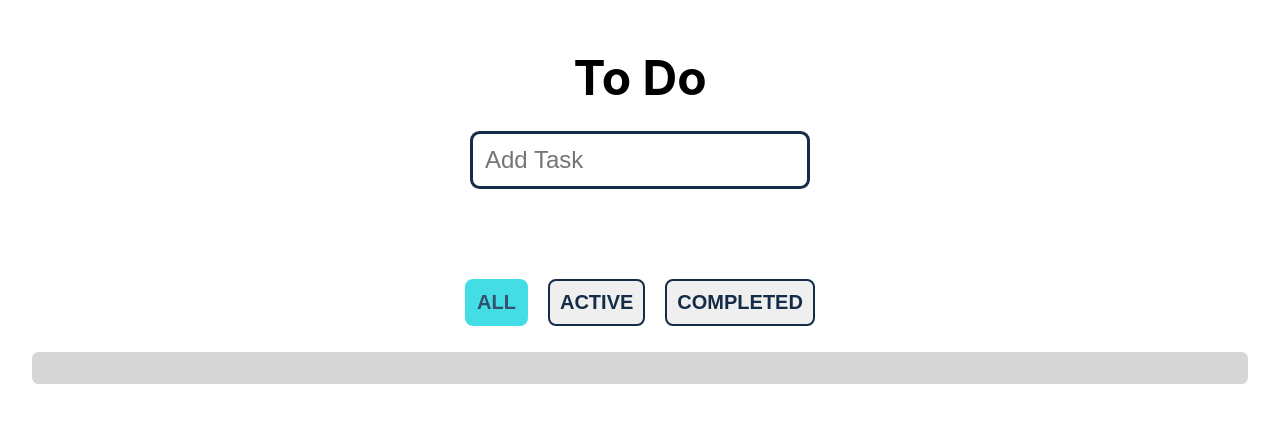
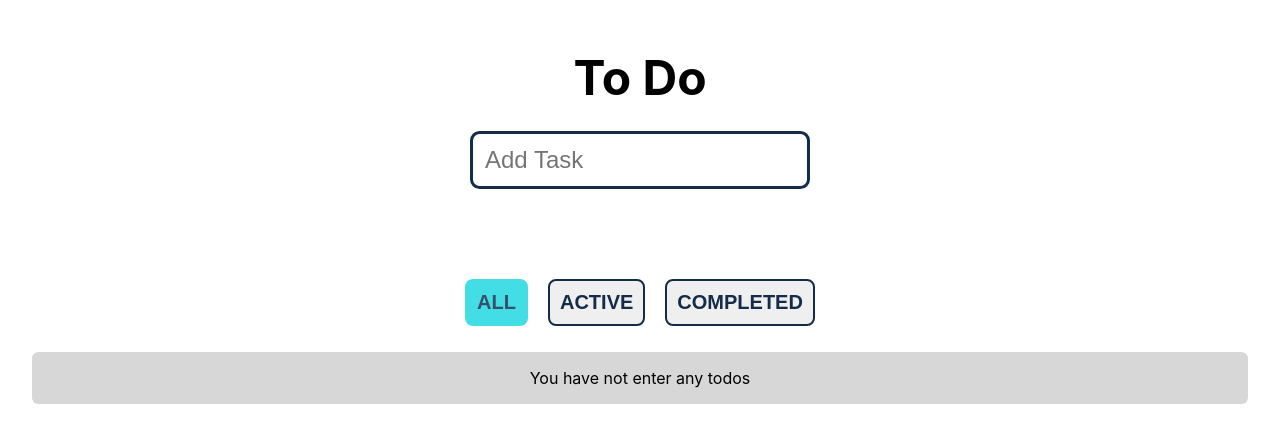
Before and after one commit to M-Hafez22/To-Do-App, a React (Create React App) app: page / in a window 1280 px wide. Shown: the top 442 px of the page. Built offline with nearby package versions, Linux system fonts and the light colour scheme.

Commit message:
Modify the message to suit the task list status

```diff
--- a/src/actions/index.js
+++ b/src/actions/index.js
@@ -2,3 +2,7 @@ export const filter = (filter) => ({
     type: 'SET_FILTER',
     filter
 })
+
+export const updateMessage = (type) => ({
+    type
+})
--- a/src/components/TodosList.js
+++ b/src/components/TodosList.js
@@ -2,29 +2,40 @@ import React from 'react';
 import { useSelector, useDispatch } from 'react-redux';
 import TodoItem from './TodoItem';
 import fliterListItem from '../helper/filterListItems';
+import { updateMessage } from '../actions';
 
 export default function TodosList(){
 
+  // Get states from the store
   const todos = useSelector(state => state.todos);
   const filter = useSelector(state => state.filter);
+  const message = useSelector(state => state.message);
+
   const dispatch = useDispatch();
+
   // Get filtered list
   const visiableItems = fliterListItem(filter, todos);
+
+  // Update the message depending on the todo list state
+  todos.length > 0 && dispatch(updateMessage(`${filter}_MESSAGE`))
 
   const todosList = visiableItems.map(todo => (
     <TodoItem
       key={todo.id}
       text={todo.text}
       complete={todo.complete}
+      deleteItem={() => dispatch({ type: 'DELETE', id: todo.id })}
       toggleItem={() => dispatch({ type: 'TOGGLE_TODO', id: todo.id })}
-      deleteItem={() => dispatch({ type: 'DELETE', id: todo.id })}
     />
   ));
 
   return(
     <div className="list-section">
       <ul className='todoList'>
-        {todosList}
+        {visiableItems.length
+          ? todosList
+          : message
+        }
       </ul>
     </div>
   )
--- /dev/null
+++ b/src/reducers/messageReducer.js
@@ -0,0 +1,17 @@
+const messageReducer = (state = 'You have not enter any todos', action) => {
+	switch (action.type) {
+		case 'SHOW_ZERO_TODOS_MESSAGE' :
+			return state = "You have not enter any todos"
+		case 'SHOW_ALL_TODOS_MESSAGE':
+			return state = "You're all done";
+		case 'SHOW_COMPLETED_TODOS_MESSAGE':
+			return state = "You have tasks to do";
+		case 'SHOW_ACTIVE_TODOS_MESSAGE':
+			return state = "You complete all tasks";
+		default:
+			return state;
+	}
+}
+
+
+export default messageReducer;
--- a/src/reducers/rootReducer.js
+++ b/src/reducers/rootReducer.js
@@ -1,11 +1,12 @@
 import todos from './todos';
 import filterReducer from './filterReducer';
+import messageReducer from './messageReducer'
 import { combineReducers } from 'redux';
-
 
 const allReducers = combineReducers({
     todos,
-    filter: filterReducer
+    filter: filterReducer,
+    message : messageReducer
 });
-//export the Combined reducer
+
 export default allReducers;
```
Also changed, not shown: src/components/Filters.js (+6 -6 lines).
